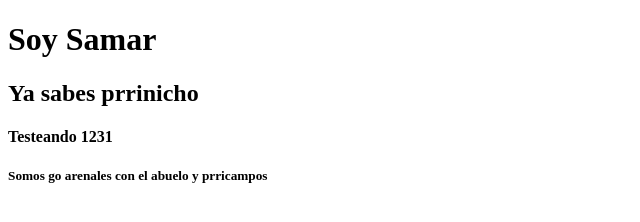
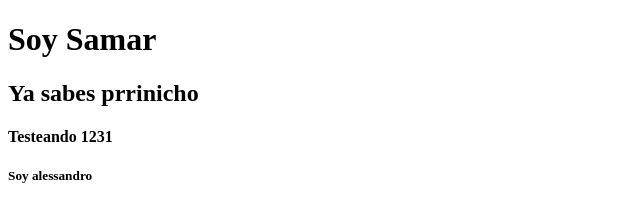
Before and after one commit to Okairi/muestragithub, a plain HTML site: page index.html in a window 1280 px wide. Shown: the whole page, without its empty margins (0-640 px from the left). Drawn offline with Linux system fonts and the light colour scheme.

Commit message:
add new text in h5

```diff
--- a/index.html
+++ b/index.html
@@ -15,6 +15,6 @@
 
     <h4>Testeando 1231</h4>
 
-    <h5>Somos go arenales con el abuelo y prricampos</h5>
+    <h5>Soy alessandro</h5>
   </body>
 </html>
```
